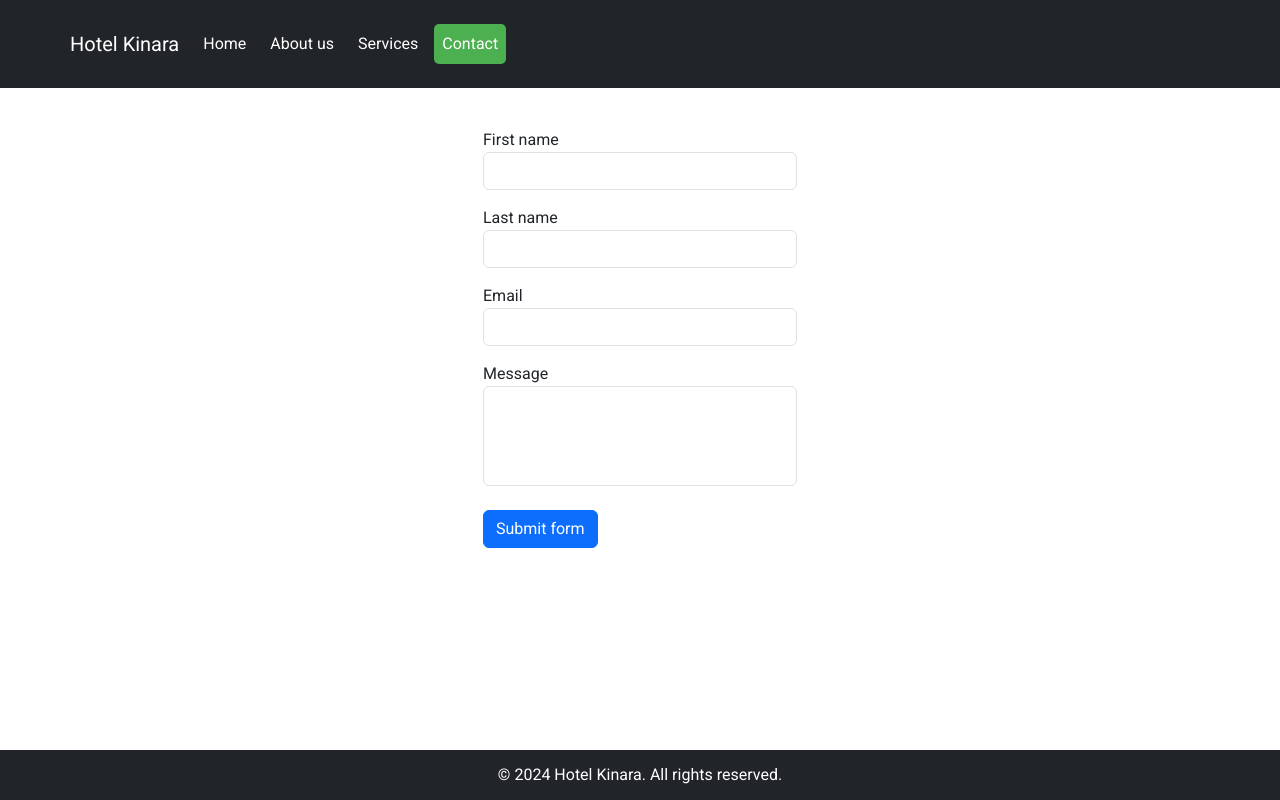
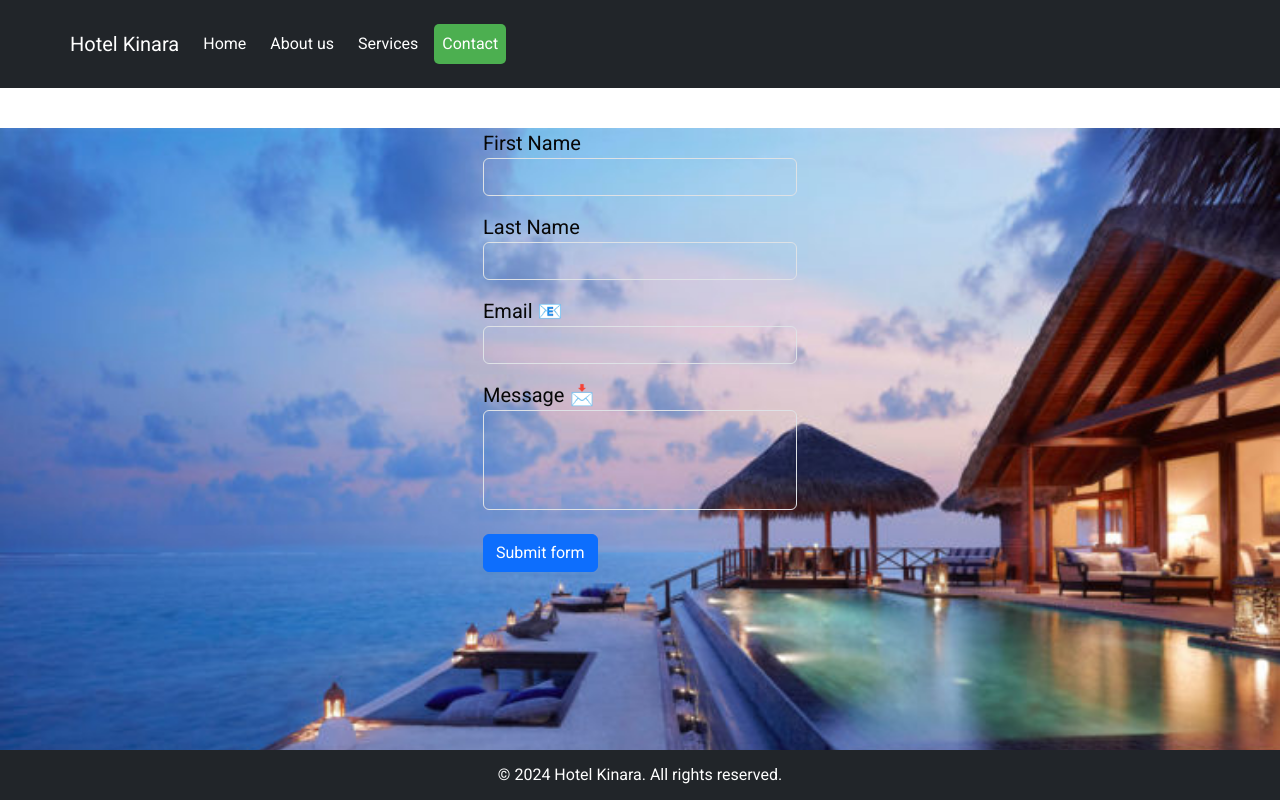
Before and after one commit to Shubh-Dhanawade/Hotel-kinara, an Angular app: page /contact in a window 1280 px wide. Built offline with nearby package versions, Linux system fonts and the light colour scheme.

Commit message:
contact page design by Akshay

```diff
--- a/src/app/Pages/contact-us/contact-us.component.css
+++ b/src/app/Pages/contact-us/contact-us.component.css
@@ -0,0 +1,30 @@
+body{
+    margin: 0;
+    padding: 0;
+}
+.img{
+
+
+
+    width: 100%;
+    height: 100%;
+    background-image: url(./../../../assets/46190-hotel-malvivy-pool-interior-ocean-sea-houses-buildings-sky-sunset-1-748x496.jpg);
+    /* background-repeat: no-repeat; */
+    background-size: 100%;
+
+
+
+}
+
+label{
+    font-size: 20px;
+    color: rgb(7, 7, 7);
+}
+
+input{
+
+    background-color: transparent;
+
+
+
+}
--- a/src/app/Pages/contact-us/contact-us.component.html
+++ b/src/app/Pages/contact-us/contact-us.component.html
@@ -1,22 +1,28 @@
+
+<div class="img">
 <div class="row mt-5 justify-content-center">
+
+
+
     <div class="col-6">
-        <div class="d-flex justify-content-center align-items-center ">
+        <div class="d-flex justify-content-center align-items-center  ">
 
 
             <form class="needs-validation justify-content-center m-auto" novalidate style="width: 50%;">
-                <div class="form-row w-100">
+                <div class="form-row w-100" >
                     <div class="col-md-4 mb-3 w-100">
-                        <label for="validationTooltip01">First name</label>
-                        <input type="text" class="form-control" id="validationTooltip01" value="" required>
+
+                        <label for="validationTooltip01">First Name</label>
+                        <input type="text" class="form-control" id="validationTooltip01" value="" required >
 
                     </div>
                     <div class="col-md-4 mb-3 w-100">
-                        <label for="validationTooltip02">Last name</label>
+                        <label for="validationTooltip02">Last Name</label>
                         <input type="text" class="form-control" id="validationTooltip02" value="" required>
 
                     </div>
                     <div class="col-md-4 mb-3 w-100">
-                        <label for="validationTooltipUsername">Email</label>
+                        <label for="validationTooltipUsername">Email 📧</label>
                         <div class="input-group">
 
                             <input type="email" class="form-control" id="validationTooltipUsername"
@@ -27,7 +33,7 @@
                 </div>
                 <div class="form-row w-100">
                     <div class="col-md-4 mb-4 w-100">
-                        <label for="validationTooltip03">Message </label>
+                        <label for="validationTooltip03">Message 📩 </label>
                         <input type="text" class="form-control" id="validationTooltip03" required
                             style="height: 100px;">
 
@@ -39,6 +45,8 @@
             </form>
 
 
+
         </div>
     </div>
 </div>
+</div>
```
Also changed, not shown: src/assets/46190-hotel-malvivy-pool-interior-ocean-sea-houses-buildings-sky-sunset-1-748x496.jpg (added).
